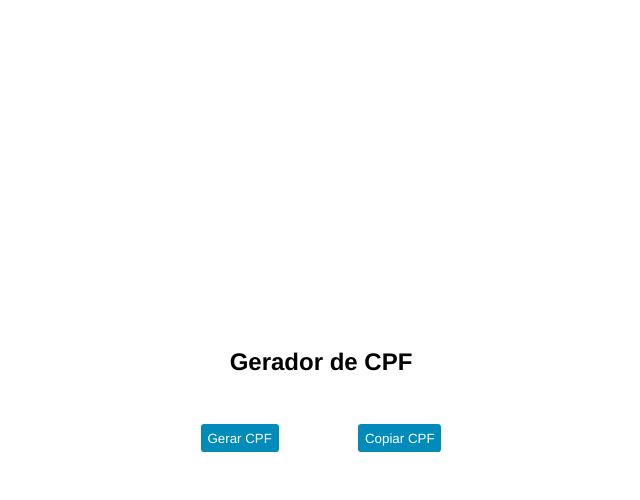
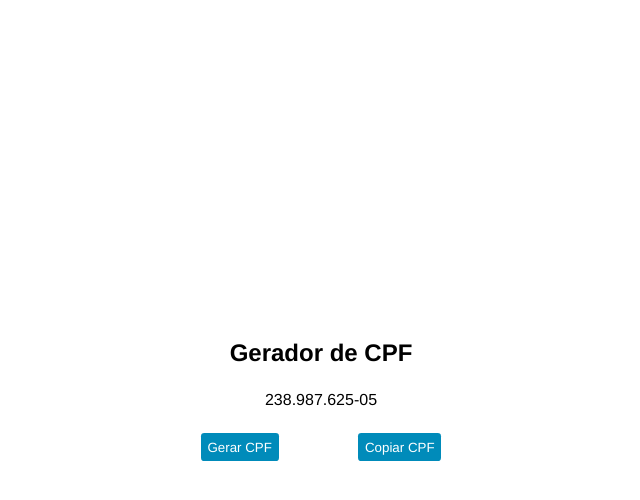
Before and after one commit to gustavosrosa/gerador-de-cpf, a plain HTML site: page index.html in a window 1280 px wide. Both pictures are taken after a click on the button "Gerar CPF". Shown: the whole page, without its empty margins (319-959 px from the left). Drawn offline with Linux system fonts and the light colour scheme.

Commit message:
GCPF: FEAT: Finalizacao logica copia cpf

```diff
--- a/index.html
+++ b/index.html
@@ -11,7 +11,7 @@
     <section class="container">
         <h1>Gerador de CPF</h1>
         <section class="cpf">
-
+            <p id="cpf-element"></p>
         </section>
         <section class="buttons">
             <button id="generate">Gerar CPF</button>
--- a/js/script.js
+++ b/js/script.js
@@ -1,22 +1,27 @@
 let cpfSection = document.querySelector(".cpf");
 let generateBtn = document.querySelector("#generate");
 let copyAreaBtn = document.querySelector("#copy");
+let cpfElement = document.querySelector("#cpf-element")
 
 generateBtn.addEventListener("click", () => {
-
-   generateBaseNumberCPF();
-
+    cpfElement.innerText = generateBaseNumberCPF();
 })
 
 copyAreaBtn.addEventListener("click", () => {
-
+    navigator.clipboard.writeText(cpfElement.innerText).then(
+        () => {
+            console.log(`${cpfElement.innerText} copiado!`)
+        },
+        (err) => {
+            console.log(`${cpfElement.innerText} não foi copiado, houve um erro!`)
+        }
+    )
 })
 
 function generateBaseNumberCPF() {
     let baseNumber = String(Math.floor(Math.random() * 99999999)).padStart(8, "0");
 
-    let completeCPF = formatCPF(createCPFWithBusinessFields(baseNumber));
-    console.log(completeCPF);
+    return formatCPF(createCPFWithBusinessFields(baseNumber));
 
 }
 
```
